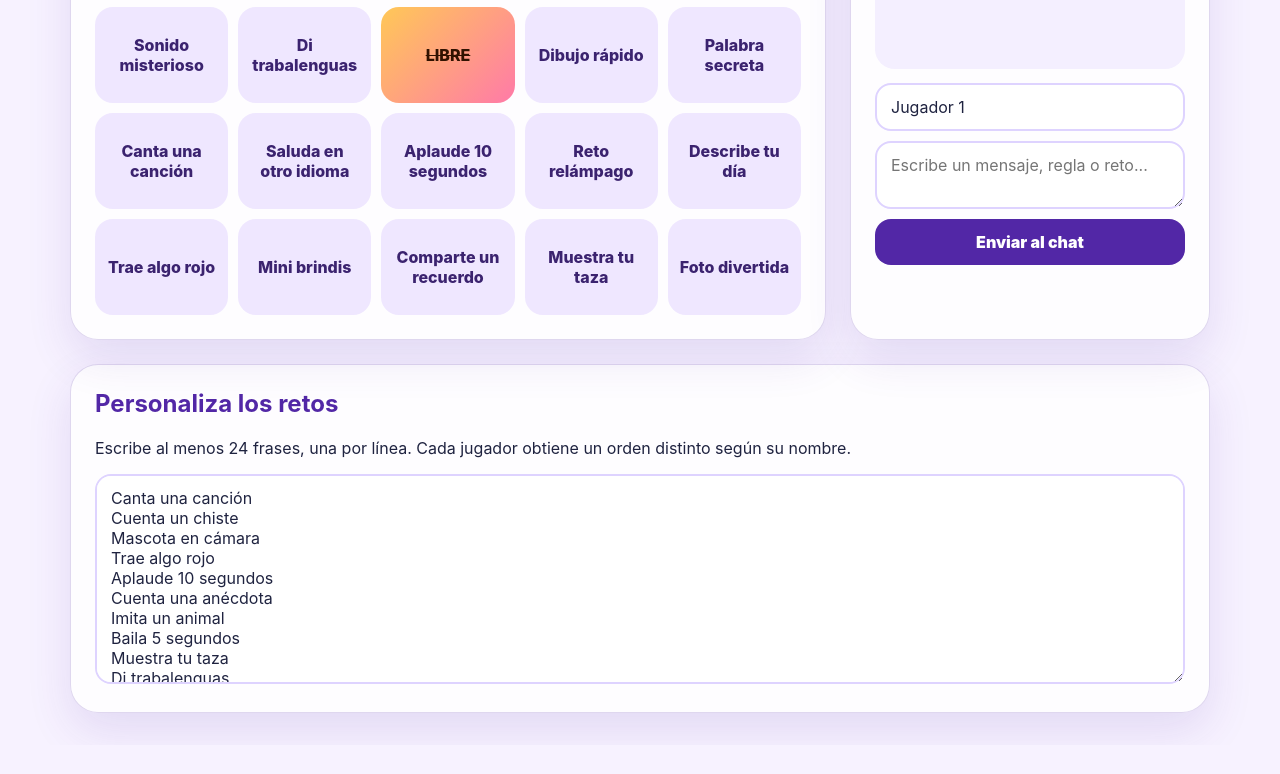
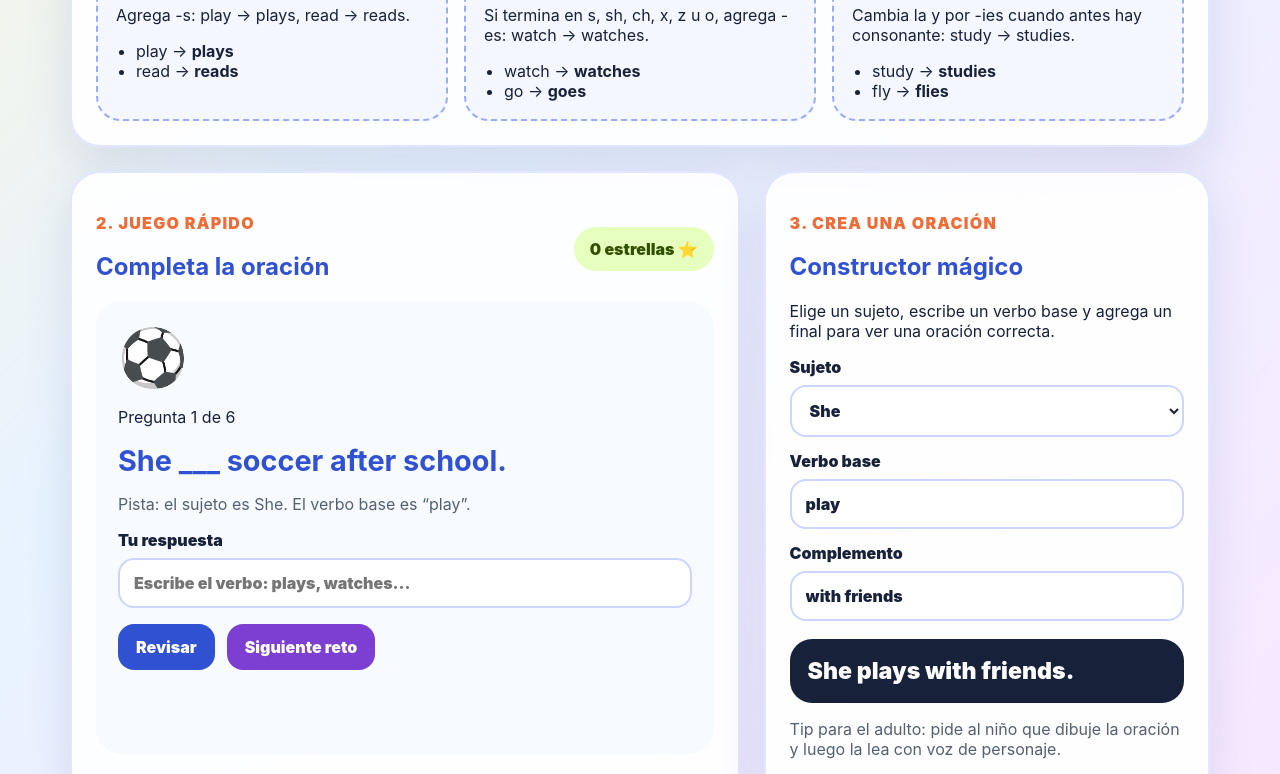
Before and after one commit to Gipsell21/Gipsell-Cuellar, a website with bundled scripts: page index.html in a window 1280 px wide. Shown: the part 711-1485 px from the top of the page. Before the commit the page ends 1456 px from the top, so only its background shows below. Built offline with nearby package versions, Linux system fonts and the light colour scheme.

Commit message:
Create interactive simple present lesson

```diff
--- a/index.html
+++ b/index.html
@@ -1,7 +1,80 @@
-<!doctype html><html lang="es"><head><meta charset="UTF-8"/><meta name="viewport" content="width=device-width, initial-scale=1.0"/><title>Bingo interactivo</title><link rel="stylesheet" href="/src/styles.css"/></head><body><main class="app-shell">
-<section class="hero"><div><p class="eyebrow">🎉 Bingo social interactivo</p><h1 id="roomTitle">Noche de Bingo</h1><p>Arma una sala para más de 10 personas: cada amigo escribe su nombre para recibir un cartón diferente y todos pueden usar el chat personalizado.</p></div><div class="status-card"><span class="big-icon">👥</span><strong>Capacidad recomendada</strong><span>10+ jugadores con cartones únicos por nombre</span></div></section>
-<section class="controls panel"><label>Sala<input id="roomInput" value="Noche de Bingo" /></label><label>Tu nombre<input id="playerInput" value="Jugador 1" /></label><label>Mensaje del anfitrión<input id="hostInput" value="¡Bienvenidos! Marquen una casilla cuando completen el reto." /></label></section>
-<section class="game-grid"><article class="panel board-panel"><div class="board-header"><div><h2 id="playerTitle">Cartón de Jugador 1</h2><p id="hostMessage">¡Bienvenidos! Marquen una casilla cuando completen el reto.</p></div><div id="bingoBadge" class="bingo-badge hidden">¡BINGO!</div></div><div id="board" class="bingo-board" aria-label="Cartón de bingo interactivo"></div></article>
-<aside class="panel chat-panel"><h2>💬 Chat personalizado</h2><div id="messages" class="messages"></div><form id="chatForm"><input id="chatName" aria-label="Nombre en chat" value="Jugador 1"/><textarea id="chatText" aria-label="Mensaje de chat" placeholder="Escribe un mensaje, regla o reto..."></textarea><button type="submit">Enviar al chat</button></form></aside></section>
-<section class="panel customizer"><h2>Personaliza los retos</h2><p>Escribe al menos 24 frases, una por línea. Cada jugador obtiene un orden distinto según su nombre.</p><textarea id="wordsInput"></textarea></section>
-</main><script type="module" src="/src/main.js"></script></body></html>
+<!doctype html>
+<html lang="es">
+  <head>
+    <meta charset="UTF-8" />
+    <meta name="viewport" content="width=device-width, initial-scale=1.0" />
+    <title>Clase interactiva: presente simple</title>
+    <link rel="stylesheet" href="/src/styles.css" />
+  </head>
+  <body>
+    <main class="app-shell">
+      <section class="hero panel">
+        <div>
+          <p class="eyebrow">🚀 Inglés para niños</p>
+          <h1>Presente simple con he, she e it</h1>
+          <p>Una clase interactiva para un niño de 10 años: aprende la regla, practica con juegos cortos y crea tus propias oraciones en tercera persona.</p>
+        </div>
+        <div class="mission-card">
+          <span class="big-icon">⭐</span>
+          <strong>Misión</strong>
+          <span>Gana estrellas escribiendo el verbo correcto.</span>
+        </div>
+      </section>
+
+      <section class="panel lesson-section">
+        <p class="eyebrow">1. Mini explicación</p>
+        <h2>Cuando hablamos de he, she o it, el verbo cambia</h2>
+        <p>En presente simple agregamos una terminación al verbo. Mira estas tarjetas y repite los ejemplos en voz alta.</p>
+        <div id="ruleCards" class="rule-grid"></div>
+      </section>
+
+      <section class="activity-grid">
+        <article class="panel quiz-card">
+          <div class="quiz-header">
+            <div>
+              <p class="eyebrow">2. Juego rápido</p>
+              <h2>Completa la oración</h2>
+            </div>
+            <div class="score-pill"><span id="scoreText">0 estrellas</span> ⭐</div>
+          </div>
+          <div class="question-box">
+            <span id="questionEmoji" class="question-emoji">⚽</span>
+            <p id="progressText"></p>
+            <h3 id="questionText"></h3>
+            <p id="questionHelp" class="hint"></p>
+            <label>Tu respuesta
+              <input id="answerInput" autocomplete="off" placeholder="Escribe el verbo: plays, watches..." />
+            </label>
+            <div class="button-row">
+              <button id="checkAnswer" type="button">Revisar</button>
+              <button id="nextQuestion" type="button" class="secondary">Siguiente reto</button>
+            </div>
+            <p id="feedback" class="feedback" aria-live="polite"></p>
+          </div>
+        </article>
+
+        <article id="sentenceBuilder" class="panel builder-card">
+          <p class="eyebrow">3. Crea una oración</p>
+          <h2>Constructor mágico</h2>
+          <p>Elige un sujeto, escribe un verbo base y agrega un final para ver una oración correcta.</p>
+          <label>Sujeto
+            <select id="builderSubject">
+              <option>She</option>
+              <option>He</option>
+              <option>It</option>
+            </select>
+          </label>
+          <label>Verbo base
+            <input id="builderVerb" value="play" />
+          </label>
+          <label>Complemento
+            <input id="builderComplement" value="with friends" />
+          </label>
+          <div class="sentence-output" id="builtSentence"></div>
+          <p class="teacher-tip">Tip para el adulto: pide al niño que dibuje la oración y luego la lea con voz de personaje.</p>
+        </article>
+      </section>
+    </main>
+    <script type="module" src="/src/main.js"></script>
+  </body>
+</html>
--- /dev/null
+++ b/src/lesson.js
@@ -0,0 +1,60 @@
+export const SUBJECTS = ['he', 'she', 'it']
+
+export const VERB_RULES = [
+  {
+    id: 'general',
+    title: 'La mayoría de verbos',
+    ending: 's',
+    hint: 'Agrega -s: play → plays, read → reads.',
+    examples: [
+      { base: 'play', thirdPerson: 'plays' },
+      { base: 'read', thirdPerson: 'reads' },
+    ],
+  },
+  {
+    id: 'es',
+    title: 'Verbos con sonido silbante',
+    ending: 'es',
+    hint: 'Si termina en s, sh, ch, x, z u o, agrega -es: watch → watches.',
+    examples: [
+      { base: 'watch', thirdPerson: 'watches' },
+      { base: 'go', thirdPerson: 'goes' },
+    ],
+  },
+  {
+    id: 'ies',
+    title: 'Consonante + y',
+    ending: 'ies',
+    hint: 'Cambia la y por -ies cuando antes hay consonante: study → studies.',
+    examples: [
+      { base: 'study', thirdPerson: 'studies' },
+      { base: 'fly', thirdPerson: 'flies' },
+    ],
+  },
+]
+
+export const QUESTIONS = [
+  { subject: 'She', base: 'play', answer: 'plays', sentence: 'She ___ soccer after school.', emoji: '⚽' },
+  { subject: 'He', base: 'watch', answer: 'watches', sentence: 'He ___ cartoons on Saturday.', emoji: '📺' },
+  { subject: 'It', base: 'fly', answer: 'flies', sentence: 'It ___ over the garden.', emoji: '🦋' },
+  { subject: 'She', base: 'study', answer: 'studies', sentence: 'She ___ English every day.', emoji: '📚' },
+  { subject: 'He', base: 'go', answer: 'goes', sentence: 'He ___ to the park.', emoji: '🌳' },
+  { subject: 'It', base: 'like', answer: 'likes', sentence: 'It ___ warm milk.', emoji: '🐱' },
+]
+
+export function getThirdPersonVerb(verb) {
+  const lowerVerb = verb.toLowerCase().trim()
+  if (!lowerVerb) return ''
+  if (/[^aeiou]y$/.test(lowerVerb)) return `${lowerVerb.slice(0, -1)}ies`
+  if (/(s|sh|ch|x|z|o)$/.test(lowerVerb)) return `${lowerVerb}es`
+  return `${lowerVerb}s`
+}
+
+export function buildSentence(subject, verb, complement = 'every day') {
+  const cleanSubject = subject.trim() || 'She'
+  return `${cleanSubject} ${getThirdPersonVerb(verb)} ${complement}.`
+}
+
+export function isCorrectAnswer(question, answer) {
+  return question.answer.toLowerCase() === answer.toLowerCase().trim()
+}
--- a/src/main.js
+++ b/src/main.js
@@ -1,74 +1,68 @@
-import { buildCard, CENTER_TEXT, DEFAULT_WORDS, hasBingo } from './bingo.js'
+import { QUESTIONS, VERB_RULES, buildSentence, getThirdPersonVerb, isCorrectAnswer } from './lesson.js'
 
-const state = {
-  player: 'Jugador 1',
-  marked: [12],
-  messages: [
-    { name: 'Anfitrión', text: 'Compartan el nombre de su sala y usen retos personalizados.' },
-    { name: 'Sofía', text: '¡Listos para jugar con más de 10 amigos!' },
-  ],
+const state = { currentQuestion: 0, score: 0, answered: false }
+const $ = (selector) => document.querySelector(selector)
+
+function renderRules() {
+  $('#ruleCards').innerHTML = VERB_RULES.map((rule) => `
+    <article class="rule-card">
+      <h3>${rule.title}</h3>
+      <p class="ending">+${rule.ending}</p>
+      <p>${rule.hint}</p>
+      <ul>${rule.examples.map((example) => `<li>${example.base} → <strong>${example.thirdPerson}</strong></li>`).join('')}</ul>
+    </article>
+  `).join('')
 }
 
-const $ = (selector) => document.querySelector(selector)
-const board = $('#board')
-const wordsInput = $('#wordsInput')
-const messages = $('#messages')
-
-wordsInput.value = DEFAULT_WORDS.join('\n')
-
-function currentWords() {
-  const words = wordsInput.value.split('\n').map((word) => word.trim()).filter(Boolean)
-  return words.length >= 24 ? words : DEFAULT_WORDS
+function renderQuestion() {
+  const question = QUESTIONS[state.currentQuestion]
+  state.answered = false
+  $('#questionEmoji').textContent = question.emoji
+  $('#questionText').textContent = question.sentence
+  $('#questionHelp').textContent = `Pista: el sujeto es ${question.subject}. El verbo base es “${question.base}”.`
+  $('#answerInput').value = ''
+  $('#answerInput').disabled = false
+  $('#checkAnswer').disabled = false
+  $('#feedback').textContent = ''
+  $('#feedback').className = 'feedback'
+  $('#progressText').textContent = `Pregunta ${state.currentQuestion + 1} de ${QUESTIONS.length}`
+  $('#scoreText').textContent = `${state.score} estrellas`
 }
 
-function renderBoard() {
-  const card = buildCard(currentWords(), state.player)
-  board.innerHTML = ''
-  card.forEach((item, index) => {
-    const button = document.createElement('button')
-    button.textContent = item
-    button.type = 'button'
-    button.className = state.marked.includes(index) ? 'marked' : ''
-    button.addEventListener('click', () => {
-      if (item === CENTER_TEXT) return
-      state.marked = state.marked.includes(index) ? state.marked.filter((cell) => cell !== index) : [...state.marked, index]
-      renderBoard()
-    })
-    board.append(button)
-  })
-  $('#bingoBadge').classList.toggle('hidden', !hasBingo(state.marked))
+function celebrate(text) {
+  $('#feedback').textContent = text
+  $('#feedback').className = 'feedback success'
 }
 
-function renderMessages() {
-  messages.innerHTML = ''
-  state.messages.forEach(({ name, text }) => {
-    const message = document.createElement('p')
-    const author = document.createElement('strong')
-    author.textContent = `${name}: `
-    message.append(author, document.createTextNode(text))
-    messages.append(message)
-  })
-  messages.scrollTop = messages.scrollHeight
-}
-
-$('#roomInput').addEventListener('input', (event) => { $('#roomTitle').textContent = event.target.value || 'Bingo' })
-$('#hostInput').addEventListener('input', (event) => { $('#hostMessage').textContent = event.target.value })
-$('#playerInput').addEventListener('input', (event) => {
-  state.player = event.target.value || 'Invitado'
-  state.marked = [12]
-  $('#playerTitle').textContent = `Cartón de ${state.player}`
-  $('#chatName').value = state.player
-  renderBoard()
-})
-wordsInput.addEventListener('input', renderBoard)
-$('#chatForm').addEventListener('submit', (event) => {
-  event.preventDefault()
-  const text = $('#chatText').value.trim()
-  if (!text) return
-  state.messages.push({ name: $('#chatName').value.trim() || state.player, text })
-  $('#chatText').value = ''
-  renderMessages()
+$('#checkAnswer').addEventListener('click', () => {
+  if (state.answered) return
+  const question = QUESTIONS[state.currentQuestion]
+  const answer = $('#answerInput').value
+  if (isCorrectAnswer(question, answer)) {
+    state.score += 1
+    state.answered = true
+    $('#answerInput').disabled = true
+    $('#checkAnswer').disabled = true
+    $('#scoreText').textContent = `${state.score} estrellas`
+    celebrate(`¡Excelente! ${question.subject} ${question.answer}. Ganaste una estrella ⭐`)
+  } else {
+    $('#feedback').textContent = `Casi. Recuerda: ${question.base} cambia a ${getThirdPersonVerb(question.base)} con he, she o it.`
+    $('#feedback').className = 'feedback try-again'
+  }
 })
 
-renderBoard()
-renderMessages()
+$('#nextQuestion').addEventListener('click', () => {
+  state.currentQuestion = (state.currentQuestion + 1) % QUESTIONS.length
+  renderQuestion()
+})
+
+$('#sentenceBuilder').addEventListener('input', () => {
+  const subject = $('#builderSubject').value
+  const verb = $('#builderVerb').value
+  const complement = $('#builderComplement').value.trim() || 'every day'
+  $('#builtSentence').textContent = buildSentence(subject, verb, complement)
+})
+
+renderRules()
+renderQuestion()
+$('#sentenceBuilder').dispatchEvent(new Event('input'))
--- a/src/styles.css
+++ b/src/styles.css
@@ -1,34 +1,37 @@
-:root { color: #1f2340; background: #f7f2ff; font-family: Inter, ui-sans-serif, system-ui, sans-serif; }
+:root { color: #17213a; background: linear-gradient(135deg, #fff7d6, #e8f3ff 45%, #f7e8ff); font-family: Inter, ui-sans-serif, system-ui, sans-serif; }
 * { box-sizing: border-box; }
 body { margin: 0; }
-button, input, textarea { font: inherit; }
+button, input, select { font: inherit; }
 .app-shell { max-width: 1180px; margin: 0 auto; padding: 32px 20px; }
-.hero { display: grid; grid-template-columns: 1fr 280px; gap: 24px; align-items: center; margin-bottom: 24px; }
-.hero h1 { font-size: clamp(2.4rem, 6vw, 5rem); line-height: .9; margin: 10px 0; color: #5227a6; }
-.hero p { font-size: 1.1rem; max-width: 760px; }
-.eyebrow, .status-card, .chat-panel h2 { display: flex; gap: 10px; align-items: center; }
-.eyebrow { color: #e25b8b; font-weight: 800; text-transform: uppercase; letter-spacing: .08em; }
-.panel, .status-card { background: rgba(255,255,255,.86); border: 1px solid rgba(82,39,166,.18); border-radius: 28px; box-shadow: 0 18px 45px rgba(82,39,166,.12); }
-.status-card { flex-direction: column; padding: 24px; text-align: center; }
-.big-icon { font-size: 2.75rem; }
-.controls { display: grid; grid-template-columns: repeat(3, 1fr); gap: 16px; padding: 18px; margin-bottom: 24px; }
-label { display: grid; gap: 8px; font-weight: 800; }
-input, textarea { width: 100%; border: 2px solid #ded3ff; border-radius: 16px; padding: 12px 14px; background: white; color: #1f2340; }
-.game-grid { display: grid; grid-template-columns: minmax(0, 1fr) 360px; gap: 24px; }
-.board-panel, .chat-panel, .customizer { padding: 24px; }
-.board-header { display: flex; justify-content: space-between; gap: 16px; align-items: start; }
-.board-header h2, .chat-panel h2, .customizer h2 { margin-top: 0; color: #5227a6; }
-.hidden { display: none; }
-.bingo-badge { background: #23c483; color: #06281b; padding: 12px 18px; border-radius: 999px; font-weight: 900; animation: pop .8s ease infinite alternate; }
-.bingo-board { display: grid; grid-template-columns: repeat(5, 1fr); gap: 10px; }
-.bingo-board button { min-height: 96px; border: 0; border-radius: 18px; padding: 10px; background: #efe7ff; color: #3b236f; font-weight: 800; cursor: pointer; transition: transform .15s, background .15s; }
-.bingo-board button:hover { transform: translateY(-2px); }
-.bingo-board button.marked { background: linear-gradient(135deg, #ffc857, #ff7aa8); color: #311200; text-decoration: line-through; }
-.messages { height: 310px; overflow: auto; background: #f4efff; border-radius: 20px; padding: 14px; margin-bottom: 14px; }
-.messages p { background: white; border-radius: 14px; padding: 10px 12px; }
-.chat-panel form { display: grid; gap: 10px; }
-.chat-panel button { border: 0; border-radius: 16px; padding: 13px 16px; background: #5227a6; color: white; font-weight: 900; cursor: pointer; }
-.customizer { margin-top: 24px; }
-.customizer textarea { min-height: 210px; }
-@keyframes pop { from { transform: scale(1); } to { transform: scale(1.05); } }
-@media (max-width: 880px) { .hero, .controls, .game-grid { grid-template-columns: 1fr; } .bingo-board button { min-height: 78px; font-size: .85rem; } }
+.panel { background: rgba(255,255,255,.9); border: 2px solid rgba(83, 105, 255, .16); border-radius: 30px; box-shadow: 0 18px 45px rgba(54, 73, 140, .13); }
+.hero { display: grid; grid-template-columns: minmax(0, 1fr) 290px; gap: 24px; align-items: center; padding: 28px; margin-bottom: 24px; }
+.hero h1 { color: #3151d3; font-size: clamp(2.4rem, 6vw, 4.9rem); line-height: .94; margin: 8px 0 14px; }
+.hero p { font-size: 1.12rem; max-width: 780px; }
+.eyebrow { color: #f06b35; font-weight: 900; letter-spacing: .08em; text-transform: uppercase; }
+.mission-card { display: grid; place-items: center; gap: 8px; min-height: 220px; padding: 24px; text-align: center; border-radius: 26px; background: #fff2b8; color: #5a3b00; }
+.big-icon, .question-emoji { font-size: 3.5rem; }
+.lesson-section, .quiz-card, .builder-card { padding: 24px; }
+h2, h3 { color: #3151d3; }
+.rule-grid { display: grid; grid-template-columns: repeat(3, 1fr); gap: 16px; margin-top: 18px; }
+.rule-card { border-radius: 24px; padding: 18px; background: #f4f7ff; border: 2px dashed #9aabff; }
+.rule-card h3 { margin-top: 0; }
+.rule-card ul { margin: 0; padding-left: 20px; }
+.ending { display: inline-grid; place-items: center; min-width: 74px; min-height: 74px; margin: 0; border-radius: 22px; background: #ff7aa8; color: white; font-size: 2rem; font-weight: 1000; }
+.activity-grid { display: grid; grid-template-columns: minmax(0, 1.2fr) minmax(320px, .8fr); gap: 24px; margin-top: 24px; }
+.quiz-header { display: flex; justify-content: space-between; gap: 16px; align-items: center; }
+.score-pill { border-radius: 999px; background: #e6ffbe; color: #315100; padding: 12px 16px; font-weight: 900; white-space: nowrap; }
+.question-box { background: #f7fbff; border-radius: 26px; padding: 22px; }
+.question-box h3 { font-size: 1.8rem; margin: 8px 0; }
+.hint, .teacher-tip { color: #546070; }
+label { display: grid; gap: 8px; margin-top: 14px; font-weight: 900; }
+input, select { width: 100%; border: 2px solid #cbd5ff; border-radius: 16px; padding: 13px 14px; background: white; color: #17213a; }
+.button-row { display: flex; flex-wrap: wrap; gap: 12px; margin-top: 16px; }
+button { border: 0; border-radius: 16px; padding: 13px 18px; background: #3151d3; color: white; font-weight: 1000; cursor: pointer; transition: transform .15s, opacity .15s; }
+button:hover { transform: translateY(-2px); }
+button:disabled { opacity: .5; cursor: not-allowed; transform: none; }
+button.secondary { background: #7d3fd1; }
+.feedback { min-height: 30px; font-weight: 900; }
+.feedback.success { color: #168548; }
+.feedback.try-again { color: #c44919; }
+.sentence-output { margin-top: 18px; padding: 18px; border-radius: 22px; background: #17213a; color: white; font-size: 1.45rem; font-weight: 1000; }
+@media (max-width: 880px) { .hero, .rule-grid, .activity-grid { grid-template-columns: 1fr; } .mission-card { min-height: auto; } }
```
Also changed, not shown: tests/lesson.test.js (added, +26 -0 lines).
